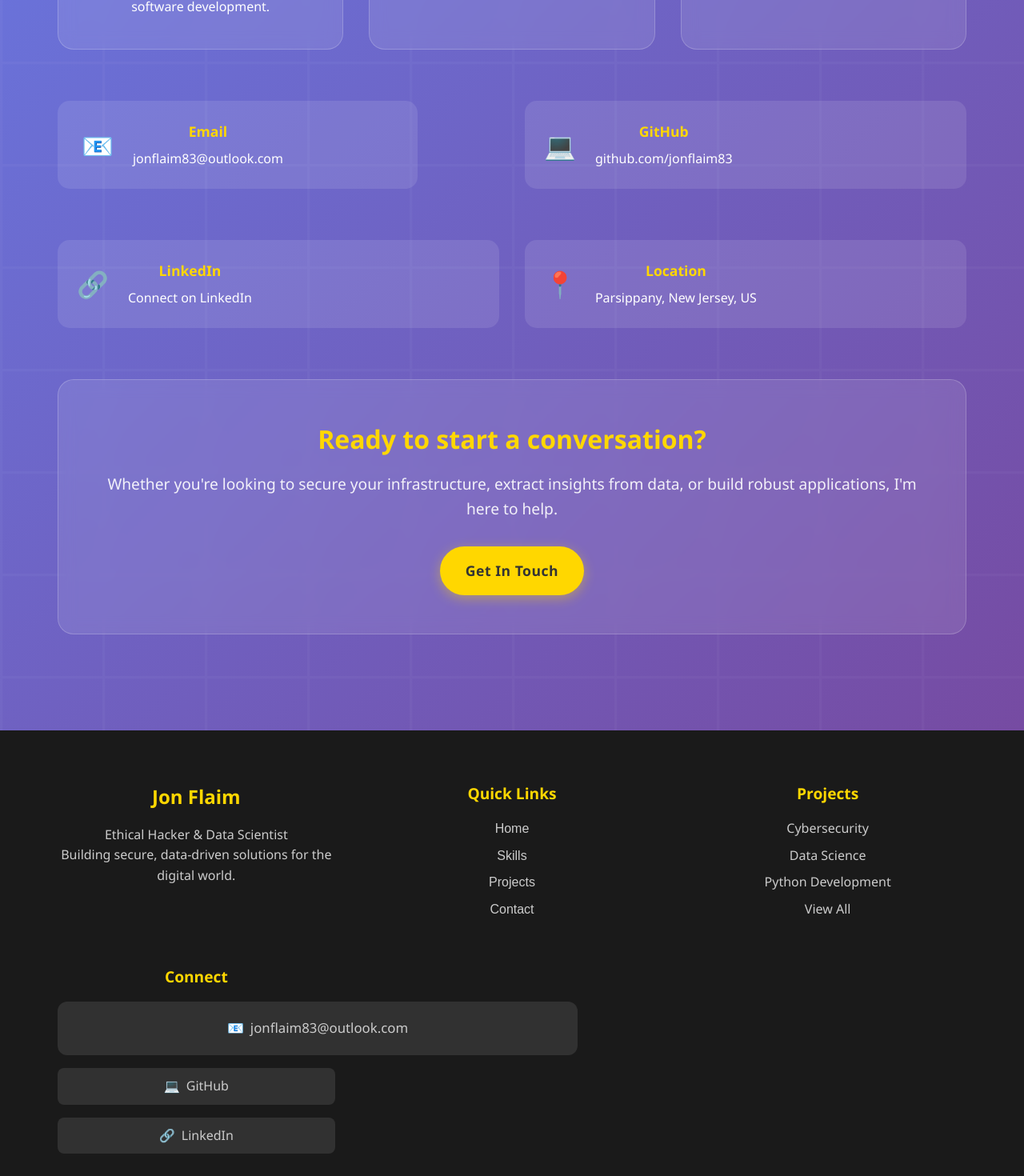
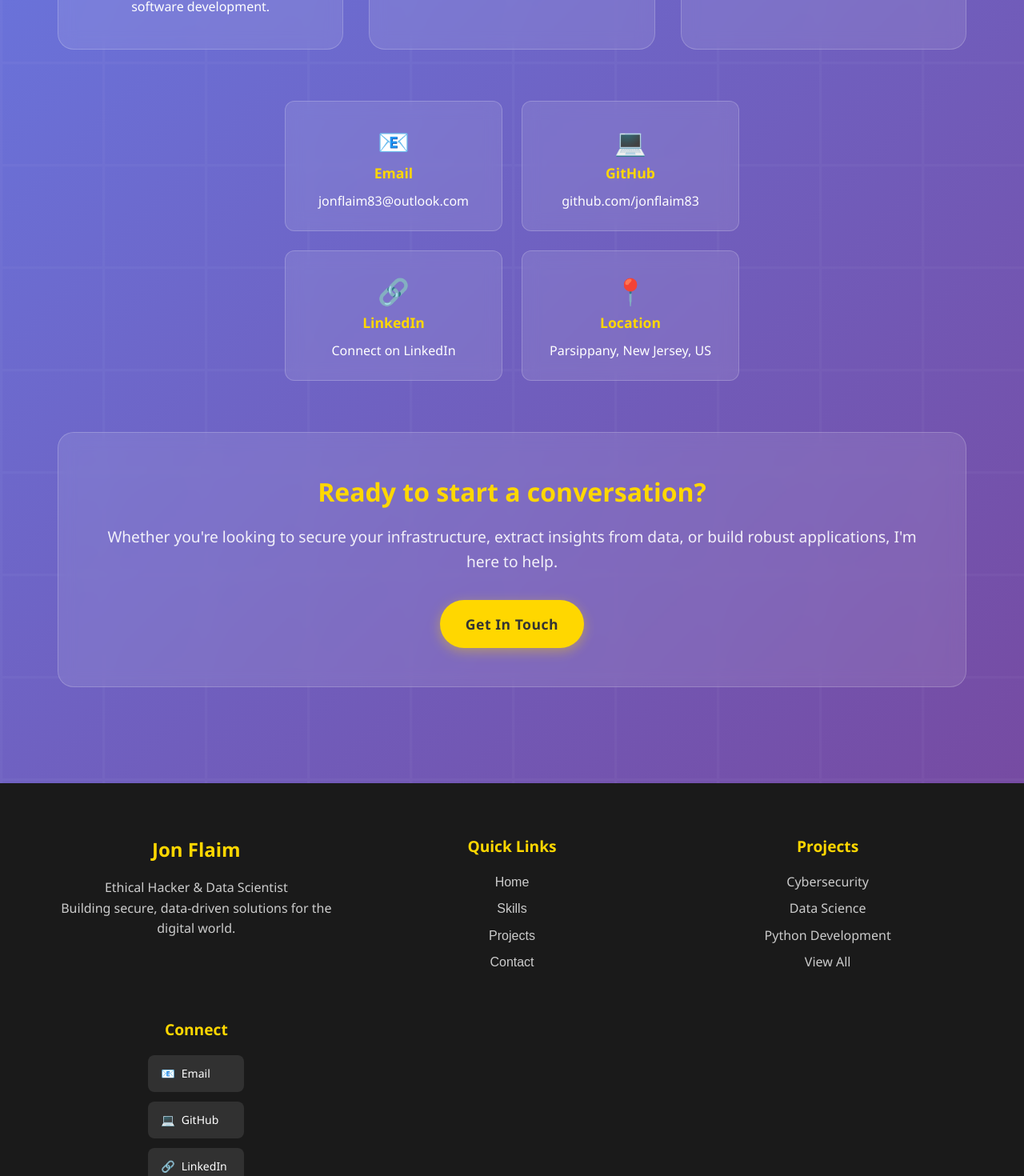
Before and after one commit to jonflaim83/frontend, a React (Create React App) app: page / in a window 1280 px wide. Shown: the part 4980-6450 px from the top of the page at 80% size. Built offline with nearby package versions, Linux system fonts and the light colour scheme.

Commit message:
Fix footer tile sizing and alignment

```diff
--- a/src/components/Contact.jsx
+++ b/src/components/Contact.jsx
@@ -1,6 +1,31 @@
 import React from 'react';
 
 const Contact = () => {
+  // Inline styles for consistent tile sizing
+  const contactInfoStyle = {
+    display: 'grid',
+    gridTemplateColumns: 'repeat(2, 1fr)',
+    gap: '1.5rem',
+    maxWidth: '600px',
+    margin: '2rem auto',
+    padding: '0 1rem'
+  };
+
+  const contactItemStyle = {
+    background: 'rgba(255, 255, 255, 0.1)',
+    borderRadius: '12px',
+    padding: '1.5rem',
+    backdropFilter: 'blur(10px)',
+    border: '1px solid rgba(255, 255, 255, 0.2)',
+    transition: 'transform 0.3s ease, background 0.3s ease',
+    minHeight: '140px',
+    display: 'flex',
+    flexDirection: 'column',
+    justifyContent: 'center',
+    alignItems: 'center',
+    textAlign: 'center'
+  };
+
   return (
     <section id="contact" className="contact">
       <div className="contact-content">
@@ -16,13 +41,11 @@ const Contact = () => {
             <h3>Professional Opportunities</h3>
             <p>Open to full-time, contract, and consulting opportunities in cybersecurity, data science, and software development.</p>
           </div>
-
           <div className="contact-card">
             <div className="contact-icon">🤝</div>
             <h3>Collaboration</h3>
             <p>Interested in collaborating on open-source projects, research, or innovative solutions in security and data analytics.</p>
           </div>
-
           <div className="contact-card">
             <div className="contact-icon">🎓</div>
             <h3>Knowledge Sharing</h3>
@@ -30,16 +53,19 @@ const Contact = () => {
           </div>
         </div>
 
-        <div className="contact-info">
-          <div className="contact-item contact-email-item">
+        {/* Fixed: Single container with inline styles for consistent sizing */}
+        <div style={contactInfoStyle}>
+          <div style={contactItemStyle}>
             <span className="contact-emoji">📧</span>
             <div className="contact-details">
               <h4>Email</h4>
-              <a href="mailto:jonflaim83@outlook.com" className="contact-email-link">jonflaim83@outlook.com</a>
+              <a href="mailto:jonflaim83@outlook.com" className="contact-email-link">
+                jonflaim83@outlook.com
+              </a>
             </div>
           </div>
 
-          <div className="contact-item">
+          <div style={contactItemStyle}>
             <span className="contact-emoji">💻</span>
             <div className="contact-details">
               <h4>GitHub</h4>
@@ -48,10 +74,8 @@ const Contact = () => {
               </a>
             </div>
           </div>
-        </div>
 
-        <div className="contact-info">
-          <div className="contact-item">
+          <div style={contactItemStyle}>
             <span className="contact-emoji">🔗</span>
             <div className="contact-details">
               <h4>LinkedIn</h4>
@@ -61,7 +85,7 @@ const Contact = () => {
             </div>
           </div>
 
-          <div className="contact-item">
+          <div style={contactItemStyle}>
             <span className="contact-emoji">📍</span>
             <div className="contact-details">
               <h4>Location</h4>
--- a/src/components/Footer.jsx
+++ b/src/components/Footer.jsx
@@ -23,34 +23,112 @@ const Footer = () => {
           <div className="footer-section">
             <h4>Quick Links</h4>
             <ul className="footer-links">
-              <li><button onClick={() => document.getElementById('home').scrollIntoView({ behavior: 'smooth' })}>Home</button></li>
-              <li><button onClick={() => document.getElementById('skills').scrollIntoView({ behavior: 'smooth' })}>Skills</button></li>
-              <li><button onClick={() => document.getElementById('projects').scrollIntoView({ behavior: 'smooth' })}>Projects</button></li>
-              <li><button onClick={() => document.getElementById('contact').scrollIntoView({ behavior: 'smooth' })}>Contact</button></li>
+              <li>
+                <button onClick={() => document.getElementById('home').scrollIntoView({ behavior: 'smooth' })}>
+                  Home
+                </button>
+              </li>
+              <li>
+                <button onClick={() => document.getElementById('skills').scrollIntoView({ behavior: 'smooth' })}>
+                  Skills
+                </button>
+              </li>
+              <li>
+                <button onClick={() => document.getElementById('projects').scrollIntoView({ behavior: 'smooth' })}>
+                  Projects
+                </button>
+              </li>
+              <li>
+                <button onClick={() => document.getElementById('contact').scrollIntoView({ behavior: 'smooth' })}>
+                  Contact
+                </button>
+              </li>
             </ul>
           </div>
 
           <div className="footer-section">
             <h4>Projects</h4>
             <ul className="footer-links">
-              <li><a href="https://github.com/jonflaim83/Cybersecurity-Portfolio" target="_blank" rel="noopener noreferrer">Cybersecurity</a></li>
-              <li><a href="https://github.com/jonflaim83/datascienceprojects" target="_blank" rel="noopener noreferrer">Data Science</a></li>
-              <li><a href="https://github.com/jonflaim83/Python" target="_blank" rel="noopener noreferrer">Python Development</a></li>
-              <li><a href="https://github.com/jonflaim83" target="_blank" rel="noopener noreferrer">View All</a></li>
+              <li>
+                <a href="https://github.com/jonflaim83/Cybersecurity-Portfolio" target="_blank" rel="noopener noreferrer">
+                  Cybersecurity
+                </a>
+              </li>
+              <li>
+                <a href="https://github.com/jonflaim83/datascienceprojects" target="_blank" rel="noopener noreferrer">
+                  Data Science
+                </a>
+              </li>
+              <li>
+                <a href="https://github.com/jonflaim83/Python" target="_blank" rel="noopener noreferrer">
+                  Python Development
+                </a>
+              </li>
+              <li>
+                <a href="https://github.com/jonflaim83" target="_blank" rel="noopener noreferrer">
+                  View All
+                </a>
+              </li>
             </ul>
           </div>
 
           <div className="footer-section">
             <h4>Connect</h4>
-            <div className="footer-social">
-              <a href="mailto:jonflaim83@outlook.com" className="social-link email-link">
-                <span>📧</span> jonflaim83@outlook.com
+            <div style={{display: 'flex', flexDirection: 'column', gap: '0.75rem', alignItems: 'center'}}>
+              <a href="mailto:jonflaim83@outlook.com"
+                 style={{
+                   display: 'flex',
+                   alignItems: 'center',
+                   padding: '0.75rem 1rem',
+                   background: 'rgba(255, 255, 255, 0.1)',
+                   borderRadius: '8px',
+                   textDecoration: 'none',
+                   color: 'white',
+                   width: '120px',
+                   minWidth: '120px',
+                   maxWidth: '120px',
+                   boxSizing: 'border-box',
+                   fontSize: '14px'
+                 }}>
+                <span style={{marginRight: '0.5rem'}}>📧</span> Email
               </a>
-              <a href="https://github.com/jonflaim83" target="_blank" rel="noopener noreferrer" className="social-link">
-                <span>💻</span> GitHub
+              <a href="https://github.com/jonflaim83"
+                 target="_blank"
+                 rel="noopener noreferrer"
+                 style={{
+                   display: 'flex',
+                   alignItems: 'center',
+                   padding: '0.75rem 1rem',
+                   background: 'rgba(255, 255, 255, 0.1)',
+                   borderRadius: '8px',
+                   textDecoration: 'none',
+                   color: 'white',
+                   width: '120px',
+                   minWidth: '120px',
+                   maxWidth: '120px',
+                   boxSizing: 'border-box',
+                   fontSize: '14px'
+                 }}>
+                <span style={{marginRight: '0.5rem'}}>💻</span> GitHub
               </a>
-              <a href="#" target="_blank" rel="noopener noreferrer" className="social-link">
-                <span>🔗</span> LinkedIn
+              <a href="#"
+                 target="_blank"
+                 rel="noopener noreferrer"
+                 style={{
+                   display: 'flex',
+                   alignItems: 'center',
+                   padding: '0.75rem 1rem',
+                   background: 'rgba(255, 255, 255, 0.1)',
+                   borderRadius: '8px',
+                   textDecoration: 'none',
+                   color: 'white',
+                   width: '120px',
+                   minWidth: '120px',
+                   maxWidth: '120px',
+                   boxSizing: 'border-box',
+                   fontSize: '14px'
+                 }}>
+                <span style={{marginRight: '0.5rem'}}>🔗</span> LinkedIn
               </a>
             </div>
           </div>
```
